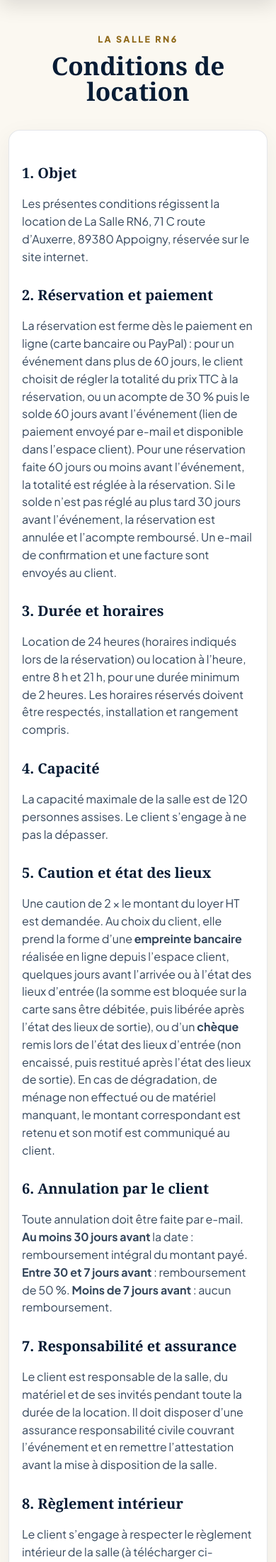
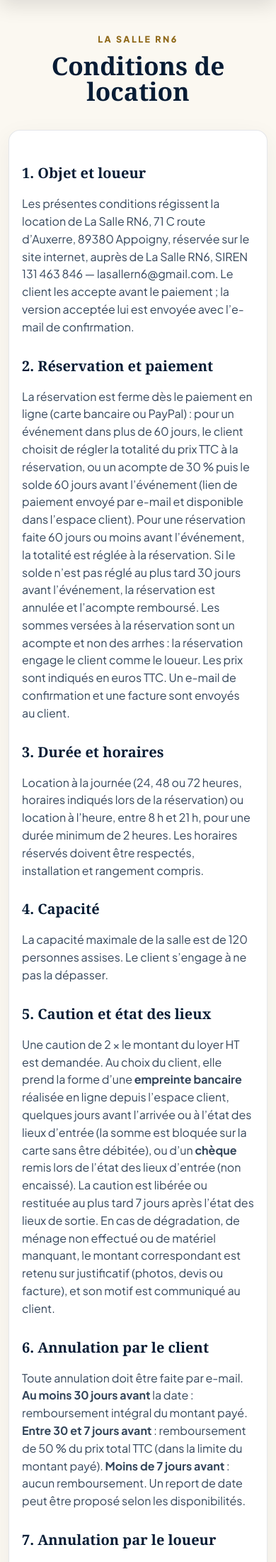
Before and after one commit to r65z40/bet, a PHP site: page /conditions.php in a window 390 px wide. Shown: the part 65-2266 px from the top of the page at 71% size. Run offline with PHP 8.4, Linux system fonts and the light colour scheme; some libraries are stand-ins or nearby versions.

Commit message:
Conformité légale : conditions de location complétées, médiateur, carte sur clic, avis, facture
- Conditions : loueur identifié, acompte (pas des arrhes), annulation par le loueur avec indemnité réciproque,
  absence de rétractation (L221-28 12°), caution restituée sous 7 jours sur justificatif, médiation, droit applicable
- Conditions acceptées jointes à l'e-mail de confirmation (support durable)
- Mentions légales : téléphone, médiateur ; confidentialité : historique des e-mails, sauvegardes, caution, droits
- Carte Google Maps chargée seulement après un clic (cookies Google)
- Origine des avis indiquée ; information des clients sur les offres à la réservation
- Facture : nature et date de la prestation
- Tableau de bord : alerte si une information légale obligatoire manque

Co-Authored-By: Claude Opus 5.5 <noreply@anthropic.com>
Claude-Session: https://claude.ai/code/session_019CGEVsCa5or5X79kgebScL

```diff
--- a/conditions.php
+++ b/conditions.php
@@ -6,8 +6,8 @@ public_header('Conditions de location | ' . s('site_name'), 'Conditions généra
 ?>
 <section class="page-hero"><div class="wrap"><div class="eyebrow"><?= e(s('site_name')) ?></div><h1>Conditions de location</h1></div></section>
 <section><div class="wrap"><div class="card legal" style="max-width:860px;margin:0 auto">
-<?= render_doc(str_replace('{paiement}', acompte_terms(), s('bk_cgv'))) ?>
-  <p class="muted" style="margin-top:28px;font-size:.88rem"><?= e(s('bk_company_name')) ?><?= s('bk_company_form') ? ', ' . e(s('bk_company_form')) : '' ?> — <?= e(str_replace("\n", ', ', s('bk_company_address'))) ?><?= s('bk_company_siren') ? ' — SIREN ' . e(s('bk_company_siren')) : '' ?></p>
+<?= cgv_html() ?>
+  <p class="muted" style="margin-top:28px;font-size:.88rem"><?= e(s('bk_company_name')) ?><?= s('bk_company_form') ? ', ' . e(s('bk_company_form')) : '' ?> — <?= e(str_replace("\n", ', ', s('bk_company_address'))) ?><?= s('bk_company_siren') ? ' — SIREN ' . e(s('bk_company_siren')) : '' ?> — <?= e(s('contact_email')) ?><?= s('contact_phone') !== '' ? ' — ' . e(s('contact_phone')) : '' ?></p>
 </div></div></section>
 <?php if ($docs = documents()): ?>
 <section id="documents" style="padding-top:0"><div class="wrap"><div class="card" style="max-width:860px;margin:0 auto">
--- a/includes/booking_config.php
+++ b/includes/booking_config.php
@@ -6,6 +6,45 @@
  */
 
 const BOOKING_DEFAULT_CGV = <<<'TXT'
+# 1. Objet et loueur
+Les présentes conditions régissent la location de La Salle RN6, 71 C route d’Auxerre, 89380 Appoigny, réservée sur le site internet, auprès de {societe}{forme}, SIREN {siren} — {email}{telephone}. Le client les accepte avant le paiement ; la version acceptée lui est envoyée avec l’e-mail de confirmation.
+
+# 2. Réservation et paiement
+La réservation est ferme dès le paiement en ligne (carte bancaire ou PayPal) : {paiement} Les sommes versées à la réservation sont un acompte et non des arrhes : la réservation engage le client comme le loueur. Les prix sont indiqués en euros TTC. Un e-mail de confirmation et une facture sont envoyés au client.
+
+# 3. Durée et horaires
+Location à la journée (24, 48 ou 72 heures, horaires indiqués lors de la réservation) ou location à l’heure, entre 8 h et 21 h, pour une durée minimum de 2 heures. Les horaires réservés doivent être respectés, installation et rangement compris.
+
+# 4. Capacité
+La capacité maximale de la salle est de 120 personnes assises. Le client s’engage à ne pas la dépasser.
+
+# 5. Caution et état des lieux
+Une caution de 2 × le montant du loyer HT est demandée. Au choix du client, elle prend la forme d’une **empreinte bancaire** réalisée en ligne depuis l’espace client, quelques jours avant l’arrivée ou à l’état des lieux d’entrée (la somme est bloquée sur la carte sans être débitée), ou d’un **chèque** remis lors de l’état des lieux d’entrée (non encaissé). La caution est libérée ou restituée au plus tard 7 jours après l’état des lieux de sortie. En cas de dégradation, de ménage non effectué ou de matériel manquant, le montant correspondant est retenu sur justificatif (photos, devis ou facture), et son motif est communiqué au client.
+
+# 6. Annulation par le client
+Toute annulation doit être faite par e-mail. **Au moins 30 jours avant** la date : remboursement intégral du montant payé. **Entre 30 et 7 jours avant** : remboursement de 50 % du prix total TTC (dans la limite du montant payé). **Moins de 7 jours avant** : aucun remboursement. Un report de date peut être proposé selon les disponibilités.
+
+# 7. Annulation par le loueur
+Si le loueur annule la location ou ne peut mettre la salle à disposition, le client est intégralement remboursé des sommes versées et reçoit en plus une indemnité égale à la somme qu’il aurait perdue s’il avait lui-même annulé à la même date (article 6). Aucune indemnité n’est due en cas de force majeure (sinistre, décision administrative, intempérie exceptionnelle…) : le client est alors intégralement remboursé ou peut choisir une autre date.
+
+# 8. Droit de rétractation
+La location de la salle est une prestation de loisirs fournie à une date déterminée : conformément à l’article L221-28 12° du Code de la consommation, elle n’ouvre pas droit au délai de rétractation de 14 jours. Les conditions d’annulation de l’article 6 s’appliquent.
+
+# 9. Responsabilité et assurance
+Le client est responsable de la salle, du matériel et de ses invités pendant toute la durée de la location. Il doit disposer d’une assurance responsabilité civile couvrant l’événement et en remettre l’attestation avant la mise à disposition de la salle.
+
+# 10. Règlement intérieur
+Le client s’engage à respecter le règlement intérieur de la salle (à télécharger ci-dessous) et à le faire respecter par ses invités et prestataires, notamment : fin de la musique et des animations à 2 h, respect du voisinage, interdiction de cuisiner sur place (la cuisine sert uniquement d’office pour conserver et réchauffer), interdiction de fumer ou de vapoter à l’intérieur, ni flammes, confettis ou fixations sur les murs. Toute vente de boissons (buvette payante) nécessite une autorisation préalable de la mairie. La salle est rendue rangée et propre.
+
+# 11. Données personnelles
+Les informations demandées servent à la gestion de la réservation et à la facturation. Leur utilisation et vos droits sont détaillés dans la politique de confidentialité : {confidentialite}
+
+# 12. Réclamations, médiation et droit applicable
+Toute réclamation est adressée par écrit à {email}. À défaut d’accord amiable, le client consommateur peut recourir gratuitement au médiateur de la consommation : {mediateur}. Les présentes conditions sont soumises au droit français.
+TXT;
+
+/** Conditions de location par défaut avant la v27 (pour savoir si elles ont été personnalisées). */
+const CGV_V26 = <<<'TXT'
 # 1. Objet
 Les présentes conditions régissent la location de La Salle RN6, 71 C route d’Auxerre, 89380 Appoigny, réservée sur le site internet.
 
@@ -79,7 +118,7 @@ const BOOKING_SETTINGS = [
             'bk_cancel_rules' => ['label' => 'Remboursement en cas d’annulation', 'type' => 'textarea', 'default' => "30 = 100\n7 = 50",
                 'help' => 'Une règle par ligne « au moins X jours avant = % remboursé ». En dessous du plus petit délai : 0 %. Utilisé pour proposer le montant du remboursement dans l’admin.'],
             'bk_cgv' => ['label' => 'Conditions générales de location (page publique)', 'type' => 'textarea', 'default' => BOOKING_DEFAULT_CGV,
-                'help' => 'Texte à faire relire par votre comptable ou un juriste. **gras** autorisé. Les lignes commençant par « # » deviennent des titres. {paiement} est remplacé par les modalités de paiement en vigueur (totalité ou acompte, Réglages › Paiement).'],
+                'help' => 'Texte à faire relire par votre comptable ou un juriste. **gras** autorisé. Les lignes commençant par « # » deviennent des titres. {paiement} est remplacé par les modalités de paiement en vigueur (totalité ou acompte, Réglages › Paiement). Autres variables : {societe} {forme} {siren} {email} {telephone} {mediateur} {confidentialite}. La version en vigueur est jointe à chaque e-mail de confirmation.'],
         ],
     ],
     'paiement' => [
--- a/includes/content.php
+++ b/includes/content.php
@@ -108,9 +108,11 @@ const SETTINGS_SCHEMA = [
         'title' => 'Pages légales',
         'fields' => [
             'legal_director' => ['label' => 'Directeur de la publication (nom et prénom du gérant)', 'default' => ''],
-            'legal_host'     => ['label' => 'Hébergeur', 'default' => '', 'help' => 'Vide = OVH SAS, 2 rue Kellermann, 59100 Roubaix.'],
+            'legal_host'     => ['label' => 'Hébergeur', 'default' => '', 'help' => 'Vide = OVH SAS, 2 rue Kellermann, 59100 Roubaix, tél. 1007.'],
+            'legal_mediator' => ['label' => 'Médiateur de la consommation (nom, adresse ou site internet)', 'default' => '',
+                'help' => 'Obligatoire pour vendre à des particuliers (art. L612-1 du Code de la consommation). Adhérez à un médiateur agréé (liste sur economie.gouv.fr/mediation-conso, environ 50 à 150 € par an), puis indiquez ici son nom et son site. Affiché dans les conditions de location et les mentions légales.'],
             'legal_mentions' => ['label' => 'Mentions légales', 'type' => 'textarea', 'default' => '', 'fallback' => 'LEGAL_MENTIONS_DEFAULT',
-                'help' => 'Lignes commençant par « # » = titres, **gras**. Variables : {societe} {forme} {adresse_siege} {siren} {rcs} {tva} {email} {directeur} {hebergeur} {adresse_site} {conditions} {confidentialite}. Société, SIREN et TVA viennent de Réservations › Réglages › Société.'],
+                'help' => 'Lignes commençant par « # » = titres, **gras**. Variables : {societe} {forme} {adresse_siege} {siren} {rcs} {tva} {email} {tel} {mediateur} {directeur} {hebergeur} {adresse_site} {conditions} {confidentialite}. Société, SIREN et TVA viennent de Réservations › Réglages › Société.'],
             'legal_privacy'  => ['label' => 'Politique de confidentialité', 'type' => 'textarea', 'default' => '', 'fallback' => 'LEGAL_PRIVACY_DEFAULT',
                 'help' => 'Texte proposé à faire relire. Mêmes variables que ci-dessus.'],
         ],
@@ -355,7 +357,7 @@ const REVIEW_SOURCES = [
 ];
 
 /** Version du schéma : à incrémenter pour ajouter les nouveaux réglages aux sites déjà installés. */
-const SCHEMA_VERSION = 26;
+const SCHEMA_VERSION = 27;
 
 /** Documents remis aux clients à l'installation : [titre, description, fichier dans /documents]. */
 const DEFAULT_DOCUMENTS = [
--- a/includes/db.php
+++ b/includes/db.php
@@ -619,6 +619,20 @@ function migrate(PDO $pdo): void
             'Écran 98 pouces, vidéoprojecteur + sonorisation', 'Écran 98 pouces, vidéoprojecteur avec écran de projection de 3 × 2,30 m, sono et micros sans fil.',
             'Écran 98 pouces + sonorisation', 'Écran grand format, sono et micros sans fil.']);
     }
+    // v27 : conformité — conditions de location complétées (loueur, acompte ≠ arrhes, annulation par le loueur,
+    //       rétractation, médiation). Texte d'origine remplacé en entier ; texte personnalisé : sections ajoutées à la fin.
+    if ((int)setting_raw($pdo, '_schema_version') < 27 && setting_raw($pdo, '_seeded') !== null) {
+        $cgv = (string)(setting_raw($pdo, 'bk_cgv') ?? '');
+        if (trim(str_replace("\r", '', $cgv)) === trim(CGV_V26)) {
+            $pdo->prepare('UPDATE settings SET value = ? WHERE key = ?')->execute([BOOKING_DEFAULT_CGV, 'bk_cgv']);
+        } elseif ($cgv !== '' && !str_contains($cgv, 'L221-28')) {
+            $cgv = str_replace('Location de 24 heures (horaires indiqués lors de la réservation)', 'Location à la journée (24, 48 ou 72 heures, horaires indiqués lors de la réservation)', $cgv);
+            $cgv = rtrim($cgv) . "\n\n# Annulation par le loueur\nSi le loueur annule la location ou ne peut mettre la salle à disposition, le client est intégralement remboursé des sommes versées et reçoit en plus une indemnité égale à la somme qu’il aurait perdue s’il avait lui-même annulé à la même date. Aucune indemnité n’est due en cas de force majeure (sinistre, décision administrative, intempérie exceptionnelle…) : le client est alors intégralement remboursé ou peut choisir une autre date."
+                . "\n\n# Droit de rétractation\nLa location de la salle est une prestation de loisirs fournie à une date déterminée : conformément à l’article L221-28 12° du Code de la consommation, elle n’ouvre pas droit au délai de rétractation de 14 jours. Les conditions d’annulation ci-dessus s’appliquent."
+                . "\n\n# Réclamations, médiation et droit applicable\nToute réclamation est adressée par écrit à {email}. À défaut d’accord amiable, le client consommateur peut recourir gratuitement au médiateur de la consommation : {mediateur}. Les présentes conditions sont soumises au droit français.";
+            $pdo->prepare('UPDATE settings SET value = ? WHERE key = ?')->execute([$cgv, 'bk_cgv']);
+        }
+    }
     // v25 : acompte de 30 % (ou totalité au choix) à plus de 2 mois ; solde 2 mois avant ; annulation à 1 mois
     if ((int)setting_raw($pdo, '_schema_version') < 25 && setting_raw($pdo, '_seeded') !== null) {
         foreach (['bk_pay_mode' => 'choix', 'bk_acompte_percent' => '30', 'bk_solde_days' => '60', 'bk_solde_cancel_days' => '30'] as $k => $v) {
--- a/includes/invoice.php
+++ b/includes/invoice.php
@@ -54,6 +54,7 @@ function invoice_doc(array $b, bool $avoir): string
       Réservation : <?= e($b['ref']) ?>
     </div>
   </div>
+  <div class="muted" style="margin:-6px 0 14px;font-size:.92em">Nature de l’opération : prestation de services (location de salle) — date de la prestation : <?= e(bk_slot_label($b)) ?></div>
   <div style="background:#f4f6f8;padding:14px 16px;border-radius:8px;max-width:360px">
     <strong>Client</strong><br>
     <?= $b['company'] !== '' ? e($b['company']) . '<br>' : '' ?>
--- a/includes/legal.php
+++ b/includes/legal.php
@@ -8,7 +8,7 @@ const LEGAL_MENTIONS_DEFAULT = <<<'TXT'
 # Éditeur du site
 Le site {adresse_site} est édité par **{societe}**{forme}, dont le siège est situé {adresse_siege}.
 SIREN : {siren}{rcs} — TVA intracommunautaire : {tva}
-Contact : {email}
+Contact : {email} — téléphone : {tel}
 
 # Directeur de la publication
 {directeur}
@@ -23,6 +23,9 @@ Les textes, photographies, logo et éléments graphiques de ce site sont la prop
 Les réservations en ligne sont régies par les conditions générales de location : {conditions}
 Les paiements sont traités par Stripe et PayPal ; aucune donnée de carte bancaire n’est stockée par le site.
 
+# Médiation de la consommation
+En cas de litige non résolu à l’amiable, le client consommateur peut recourir gratuitement au médiateur de la consommation : {mediateur}.
+
 # Données personnelles
 Voir la politique de confidentialité : {confidentialite}
 TXT;
@@ -34,29 +37,33 @@ const LEGAL_PRIVACY_DEFAULT = <<<'TXT'
 # Données collectées et pourquoi
 **Réservation** : nom, prénom, e-mail, téléphone, adresse de facturation (facultative), société ou association, type d’événement, nombre de personnes, message. Elles servent à gérer la location, à vous contacter et à établir la facture (exécution du contrat et obligations comptables).
 **Paiement** : le paiement est réalisé directement chez Stripe ou PayPal. Le site ne reçoit ni ne conserve vos données bancaires, seulement la référence du paiement.
-**E-mails liés à votre demande** : confirmation, rappel avant l’événement, demande d’avis et remerciement après l’événement, rappel d’un devis non réservé ou d’une réservation non finalisée (au plus deux rappels, intérêt légitime lié à votre demande).
+**E-mails liés à votre demande** : confirmation, rappel avant l’événement, demande et rappels du solde, demande d’avis et remerciement après l’événement, rappel d’un devis non réservé ou d’une réservation non finalisée (au plus deux rappels, intérêt légitime lié à votre demande). Une copie des e-mails envoyés est conservée pour pouvoir répondre à vos questions et prouver leur envoi.
+**Caution** : si vous choisissez l’empreinte bancaire, elle est réalisée par Stripe ; le site ne connaît que sa référence et son montant.
 **Actualités et offres** : uniquement si vous avez coché la case prévue (consentement, dont nous conservons la date et le formulaire), ou si vous êtes déjà client pour des offres sur la location de la salle. Chaque e-mail comporte un lien de désinscription en un clic.
 **Parrainage** : lorsqu’un client partage son code de parrainage, nous conservons le lien entre le code et son adresse e-mail pour lui offrir son avoir.
 **Statistiques de visite** : mesure anonyme réalisée par le site lui-même, sans cookie et sans conserver votre adresse IP.
+**Sécurité** : les données sont sauvegardées chaque jour, avec une copie transférée de façon sécurisée vers un espace Google Drive réservé à {societe}.
 
 # Destinataires
-Les données sont réservées à {societe}. Elles sont transmises uniquement aux prestataires nécessaires : hébergement (OVH, en France), paiement (Stripe, PayPal), envoi d’e-mails et agenda (Google). Certains de ces prestataires peuvent traiter des données hors de l’Union européenne, dans le cadre des garanties prévues par le RGPD (clauses contractuelles types).
+Les données sont réservées à {societe}. Elles sont transmises uniquement aux prestataires nécessaires : hébergement (OVH, en France), paiement et caution (Stripe, PayPal), envoi d’e-mails, agenda et sauvegardes (Google). Certains de ces prestataires peuvent traiter des données hors de l’Union européenne, dans le cadre des garanties prévues par le RGPD (clauses contractuelles types).
 
 # Durées de conservation
 Réservations et factures : 10 ans (obligation comptable).
 Réservations non payées : supprimées au bout de 6 mois.
 Envois d’information : jusqu’à votre désinscription, au plus 3 ans après votre dernier contact ou votre dernière réservation.
 Demandes de devis et contacts sans réservation : effacés automatiquement 3 ans après le dernier contact.
+Copie des e-mails envoyés : 2 ans.
 Statistiques de visite : 25 mois.
+Sauvegardes : effacées automatiquement au bout de quelques semaines.
 
 # Cookies
-Le site ne dépose aucun cookie de mesure d’audience ni de publicité. La carte Google Maps intégrée peut déposer des cookies de Google. Un cookie technique est utilisé uniquement pour l’espace d’administration.
+Le site ne dépose aucun cookie de mesure d’audience ni de publicité. La carte Google Maps ne s’affiche que si vous cliquez sur « Afficher la carte » : Google peut alors déposer ses propres cookies. Un cookie technique est utilisé uniquement pour l’espace d’administration. Le navigateur garde aussi en mémoire, sur votre appareil, quelques préférences d’affichage (par exemple pour ne pas vous reproposer le récapitulatif par e-mail).
 
 # Vos droits
-Vous pouvez demander l’accès, la rectification, l’effacement ou la portabilité de vos données, ou vous opposer à leur utilisation, en écrivant à {email}. Vous pouvez aussi adresser une réclamation à la CNIL (www.cnil.fr).
+Vous pouvez demander l’accès, la rectification, l’effacement, la limitation ou la portabilité de vos données, vous opposer à leur utilisation (notamment à tout moment pour les e-mails d’offres), et définir des directives sur leur sort après votre décès, en écrivant à {email}. Réponse sous un mois. Les factures restent conservées pendant la durée légale. Vous pouvez aussi adresser une réclamation à la CNIL (www.cnil.fr).
 TXT;
 
-const LEGAL_HOST_DEFAULT = "OVH SAS — 2 rue Kellermann, 59100 Roubaix, France — www.ovhcloud.com";
+const LEGAL_HOST_DEFAULT = "OVH SAS — 2 rue Kellermann, 59100 Roubaix, France — tél. 1007 — www.ovhcloud.com";
 
 /** Valeurs remplacées dans les textes légaux. */
 function legal_vars(): array
@@ -70,6 +77,9 @@ function legal_vars(): array
         '{rcs}' => s('bk_company_rcs') !== '' ? ' — RCS ' . s('bk_company_rcs') : '',
         '{tva}' => s('bk_company_vat') ?: 'non applicable',
         '{email}' => s('contact_email'),
+        '{telephone}' => s('contact_phone') !== '' ? ' — tél. ' . s('contact_phone') : '',
+        '{tel}' => s('contact_phone') !== '' ? s('contact_phone') : 'à compléter',
+        '{mediateur}' => s('legal_mediator') !== '' ? s('legal_mediator') : 'à compléter (médiateur de la consommation)',
         '{directeur}' => s('legal_director') !== '' ? s('legal_director') : 'à compléter (nom du gérant)',
         '{hebergeur}' => s('legal_host') !== '' ? s('legal_host') : LEGAL_HOST_DEFAULT,
         '{site}' => s('site_name'),
@@ -77,6 +87,12 @@ function legal_vars(): array
         '{conditions}' => bk_url('conditions.php'),
         '{confidentialite}' => bk_url('confidentialite.php'),
     ];
+}
+
+/** Conditions de location mises en forme (page publique et e-mail de confirmation). */
+function cgv_html(): string
+{
+    return render_doc(str_replace('{paiement}', acompte_terms(), s('bk_cgv')), legal_vars());
 }
 
 /** Texte effectif d'une page légale (valeur modifiée ou texte par défaut). */
--- a/includes/mailer.php
+++ b/includes/mailer.php
@@ -276,10 +276,24 @@ function mail_recap(array $b): string
         . '</table>';
 }
 
+/**
+ * Conditions de location acceptées, jointes à l'e-mail de confirmation : le client les garde sur un support
+ * durable (art. L221-13 du Code de la consommation), même si la page du site change ensuite.
+ */
+function mail_cgv_block(): string
+{
+    $html = strtr(cgv_html(), [
+        '<h2>' => '<p style="margin:12px 0 3px;font-weight:bold;font-size:12px;color:#3a4656">',
+        '</h2>' => '</p>',
+        '<p>' => '<p style="margin:0 0 6px;font-size:12px;line-height:1.45;color:#617083">',
+    ]);
+    return '<div style="margin-top:26px;border-top:1px solid #e3e7ec;padding-top:14px"><p style="margin:0 0 6px;font-size:13px;font-weight:bold;color:#0b1f3a">Conditions de location acceptées lors de votre réservation</p>' . $html . '</div>';
+}
+
 function bk_mail_confirmation(array $b): bool
 {
     [$vars, $blocks] = mail_booking_data($b);
-    [$subject, $html] = mail_from_template('confirmation', $vars, $blocks);
+    [$subject, $html] = mail_from_template('confirmation', $vars, $blocks, mail_cgv_block());
     $ok = send_mail($b['email'], $subject, $html, mail_reply_to());
     bk_log((int)$b['id'], $ok ? 'E-mail de confirmation envoyé à ' . $b['email'] : 'ÉCHEC de l’envoi de l’e-mail de confirmation (voir Réglages › E-mails)');
     return $ok;
--- a/reservation.php
+++ b/reservation.php
@@ -149,6 +149,7 @@ public_header(s('resa_meta_title'), s('resa_lead'), true);
       </div>
       <label class="f"><span>Message <i>(facultatif)</i></span><textarea name="message" rows="3" maxlength="2000" placeholder="Horaires d’arrivée des prestataires, questions…"></textarea></label>
       <label class="check" style="margin-top:6px"><input type="checkbox" name="newsletter" value="1"> <span><?= e(NEWSLETTER_CONSENT) ?></span></label>
+      <p class="muted" style="font-size:.8rem;margin:4px 0 0">Une fois client, vous pourrez recevoir ponctuellement nos offres sur la location de la salle ; vous pouvez vous y opposer à tout moment par le lien présent dans chaque e-mail. <a href="<?= e(u('confidentialite.php')) ?>" target="_blank">Vos données</a></p>
       <div class="hp" aria-hidden="true"><label>Site web <input type="text" name="website" tabindex="-1" autocomplete="off"></label></div>
     </section>
   </div>
```
Also changed, not shown: admin/index.php (+11 -0 lines), index.php (+16 -1 lines).
